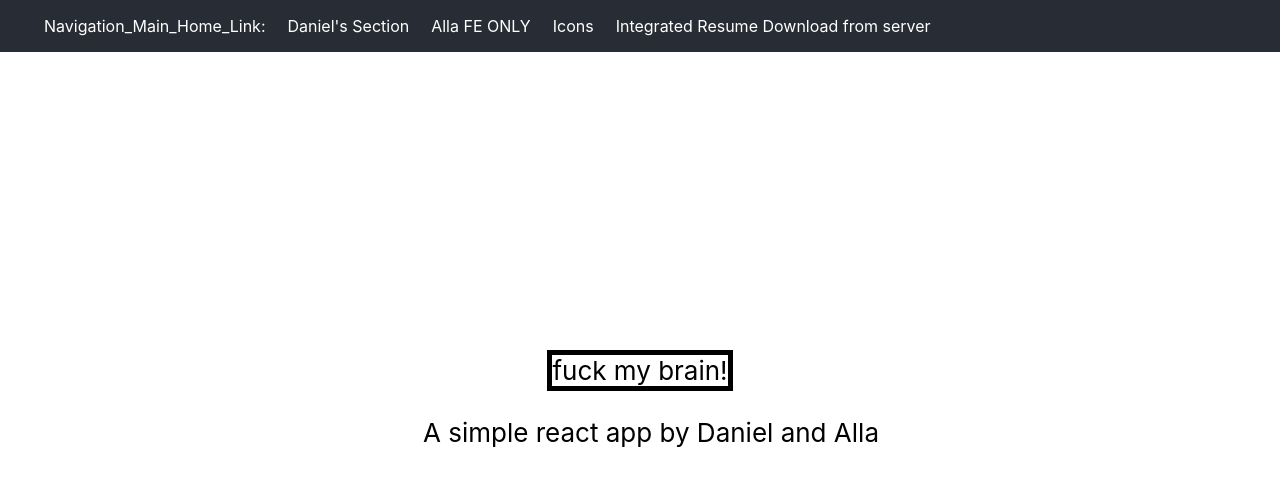
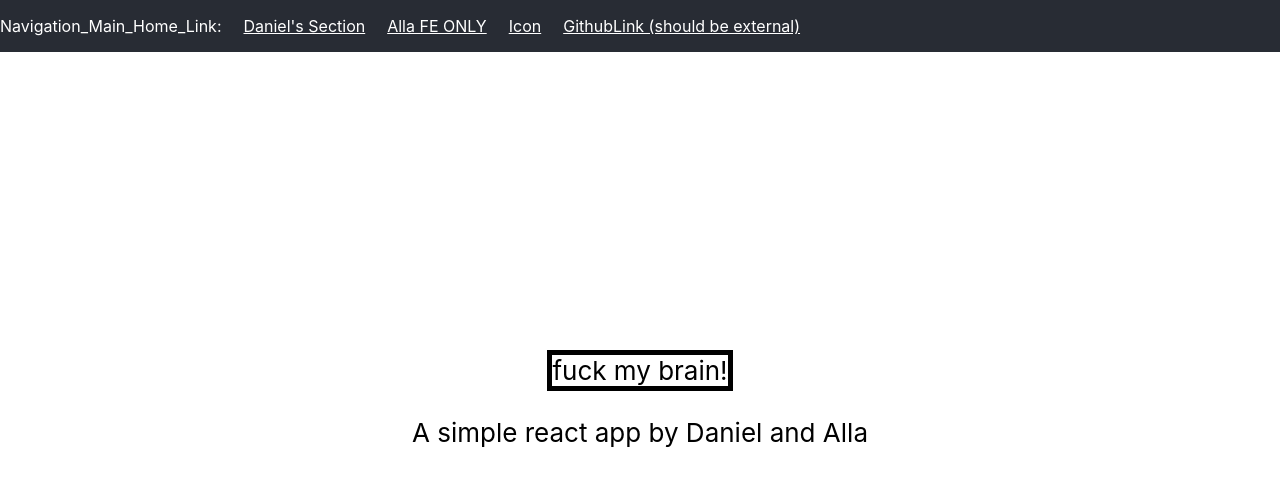
Before and after one commit to dandersonstack/daniel-all-app, a React (Create React App) app: page / in a window 1280 px wide. Shown: the top 486 px of the page. Built offline with nearby package versions, Linux system fonts and the light colour scheme.

Commit message:
react router links

```diff
--- a/src/App.css
+++ b/src/App.css
@@ -9,9 +9,15 @@
   flex-direction: row;
   align-items: center;
   color: white;
+
+}
+
+.nav-bar-link {
+  color: white;
+  padding-left: 22px
 }
 .App-header, p {
-  padding-left: 22px
+
 }
 
 .App-link {
--- a/src/components/NavBar/NavBar.js
+++ b/src/components/NavBar/NavBar.js
@@ -1,3 +1,4 @@
+import { Link } from 'react-router-dom'
 
 const NavBar = () => {
   return (
@@ -5,18 +6,10 @@ const NavBar = () => {
         <p>
           Navigation_Main_Home_Link:
         </p>
-        <p>
-          Daniel's Section
-        </p>
-        <p>
-          Alla FE ONLY
-        </p>
-        <p>
-          Icons
-        </p>
-        <p>
-          Integrated Resume Download from server
-        </p>
+        <Link className="nav-bar-link" to="/daniels">Daniel's Section</Link>
+        <Link className="nav-bar-link" to="/alla">Alla FE ONLY</Link>
+        <Link className="nav-bar-link" to="/icons">Icon</Link>
+        <Link className="nav-bar-link" to="/github">GithubLink (should be external)</Link>
       </header>
   )
 }
--- a/src/index.js
+++ b/src/index.js
@@ -3,10 +3,14 @@ import ReactDOM from 'react-dom';
 import './index.css';
 import App from './App';
 import reportWebVitals from './reportWebVitals';
+import { BrowserRouter } from "react-router-dom";
+
 
 ReactDOM.render(
   <React.StrictMode>
-    <App />
+    <BrowserRouter>
+      <App />
+    </BrowserRouter>
   </React.StrictMode>,
   document.getElementById('root')
 );
```
